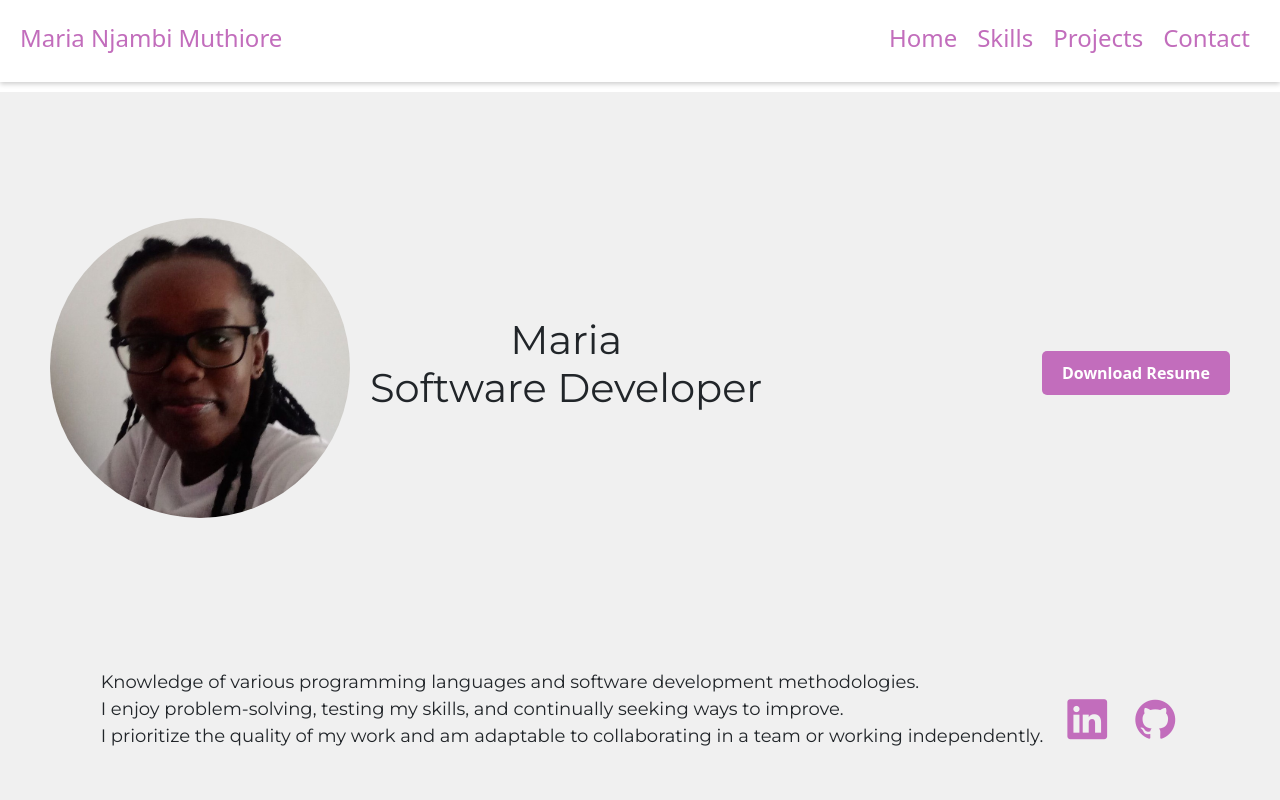
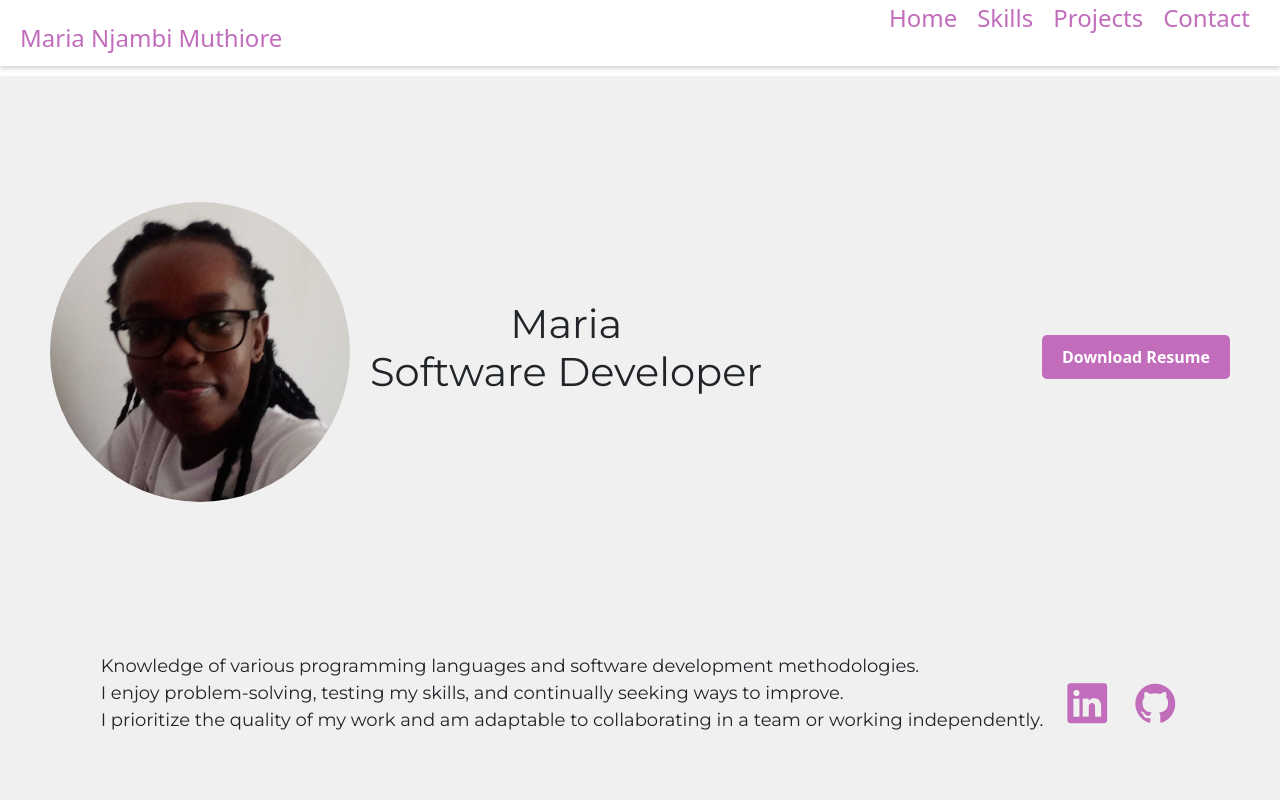
Before and after one commit to Njambi-M/Maria-N-portfolio, a React (Create React App) app: page / in a window 1280 px wide. Shown: the top 800 px of the page. Built offline with nearby package versions, Linux system fonts and the light colour scheme.

Commit message:
refactor: remove navigation styling from header component style file

```diff
--- a/src/components/header/header.css
+++ b/src/components/header/header.css
@@ -4,28 +4,6 @@
 	display: flex;
 	justify-content: space-between;
     box-shadow: 0 2px 5px rgba(0, 0, 0, 0.2);
-}
-.header ul{
-	float: right ;
-	list-style-type:none ;
-	margin-top: 20px;
-	font-size: x-large;
-	padding-right: 20px;
-}
-.header ul li{
-	display: inline-block;
-}
-.header ul li a{
-	text-decoration: none;
-	text-align: center;
-	color: #C26DBC;
-	margin: 0 10px;
-	padding: 14px, 16px;
-	transition: 0.6s ease;
-}
-.header ul li a:hover{
-	background-color: white;
-	color: black;
 }
 .name{
     float: left;
```
